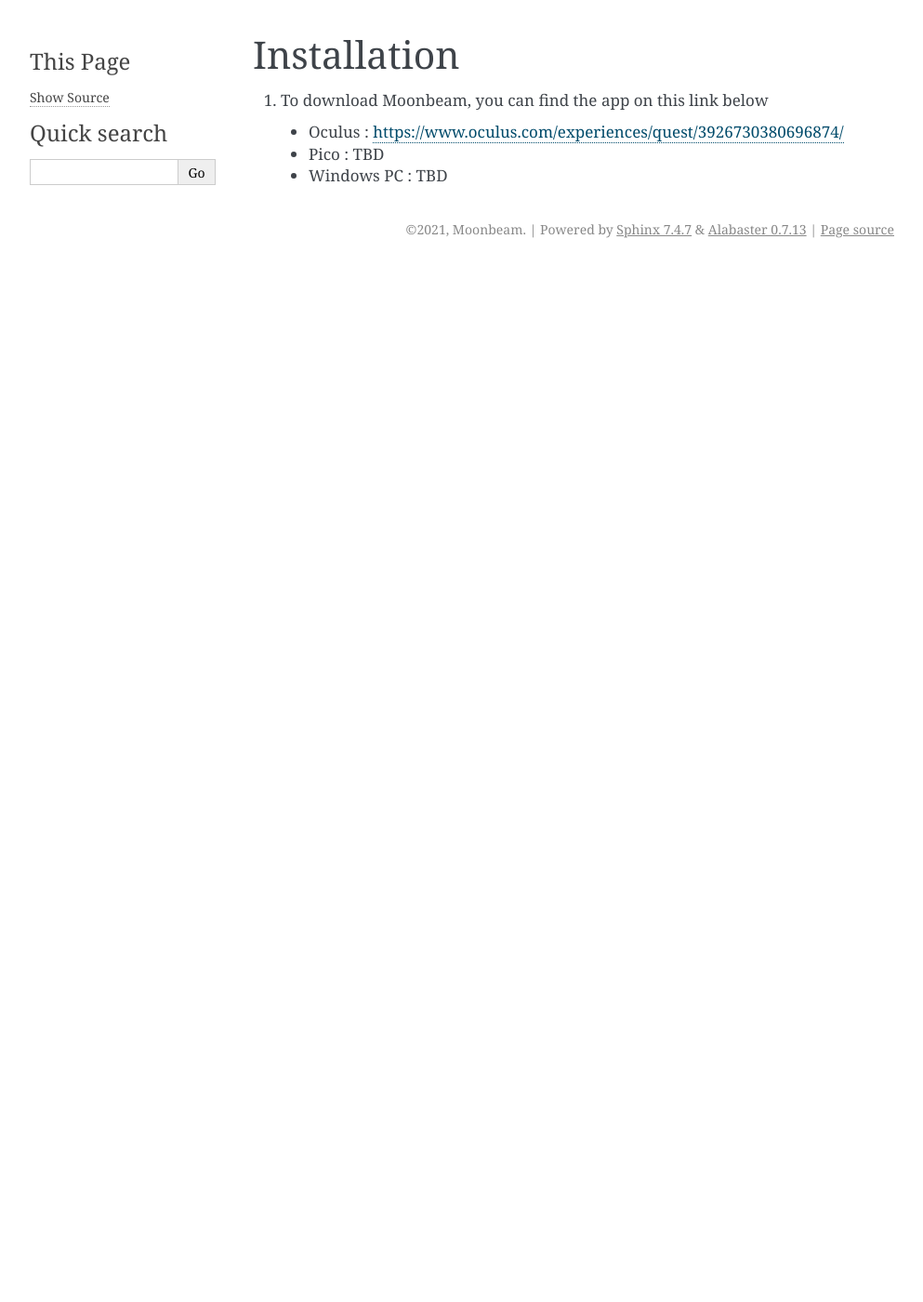
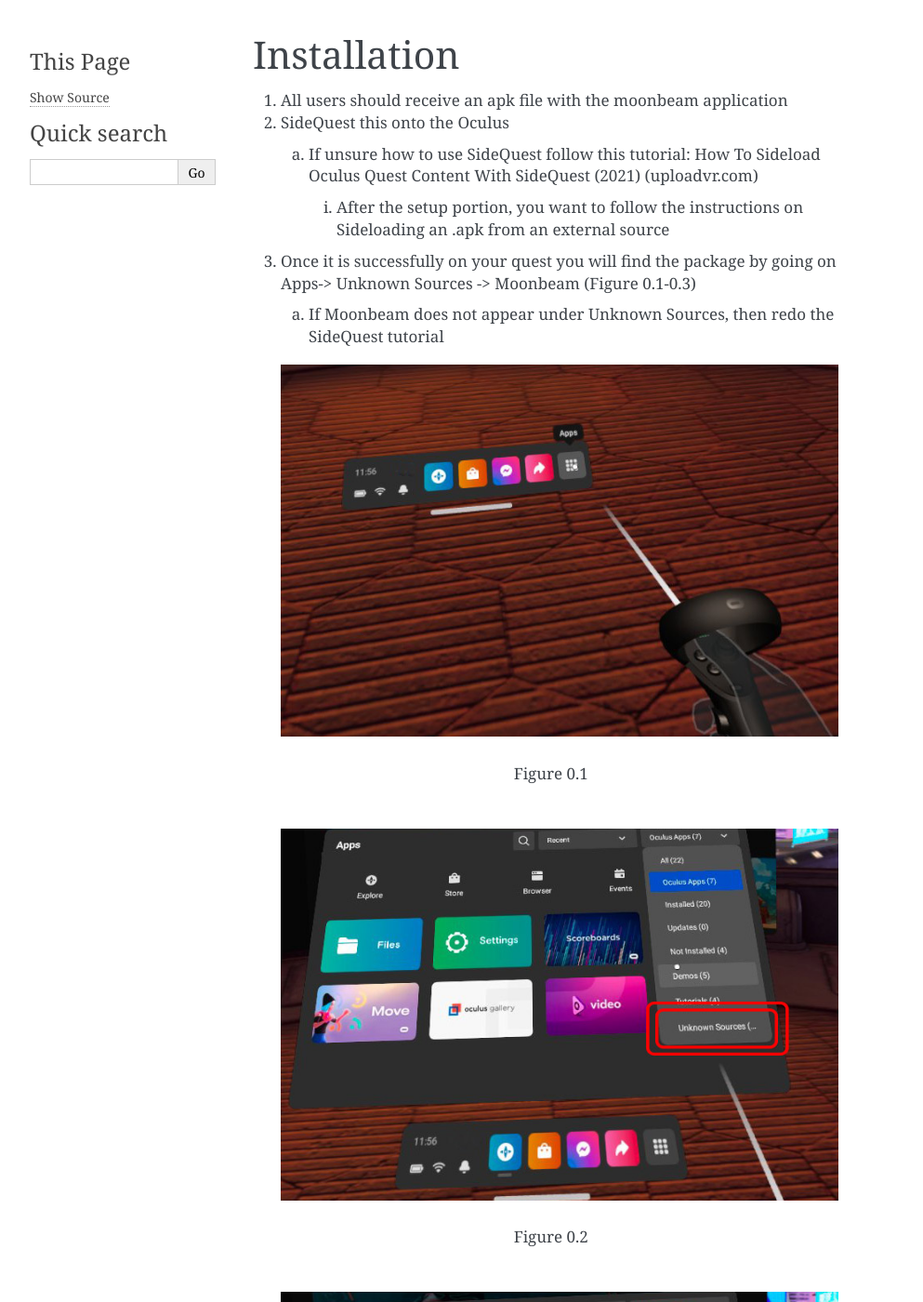
Before and after one commit to Moonbeam-Inc/Moonbeam-UserGuide, a Sphinx documentation site: the page built from docs/_pages/installation.rst, in a window 1280 px wide and 1400 px high. Shown: the whole window at 93% size, without its empty margins (148-1141 px from the left). Built offline with Sphinx 7.4.7, drawn with Linux system fonts in a browser that asks for light colours.

Commit message:
Installation update

```diff
--- a/docs/_pages/installation.rst
+++ b/docs/_pages/installation.rst
@@ -3,13 +3,43 @@
 ------------
 
 
-1)	To download Moonbeam, you can find the app on this link below
+1)	All users should receive an apk file with the moonbeam application
 
 
-    •	Oculus : https://www.oculus.com/experiences/quest/3926730380696874/
+2)	SideQuest this onto the Oculus
 
 
-    •	Pico : TBD
+    a.	If unsure how to use SideQuest follow this tutorial: How To Sideload Oculus Quest Content With SideQuest (2021) (uploadvr.com)
 
 
-    •	Windows PC : TBD
+        i.	After the setup portion, you want to follow the instructions on Sideloading an .apk from an external source
+
+
+3)	Once it is successfully on your quest you will find the package by going on Apps-> Unknown Sources -> Moonbeam (Figure 0.1-0.3)
+
+
+    a.	If Moonbeam does not appear under Unknown Sources, then redo the SideQuest tutorial
+
+
+.. Figure:: _images/Picture01.png
+   :height: 400
+   :width: 600
+
+
+   Figure 0.1
+
+
+.. Figure:: _images/Picture02.png
+   :height: 400
+   :width: 600
+
+
+   Figure 0.2
+
+
+.. Figure:: _images/Picture03.png
+   :height: 400
+   :width: 600
+
+
+   Figure 0.3
```
Also changed, not shown: docs/_images/Picture01.png (added), docs/_images/Picture02.png (added), docs/_images/Picture03.png (added), docs/_pages/_images/Picture01.png (added), docs/_pages/_images/Picture02.png (added), docs/_pages/_images/Picture03.png (added), 8 other files.
